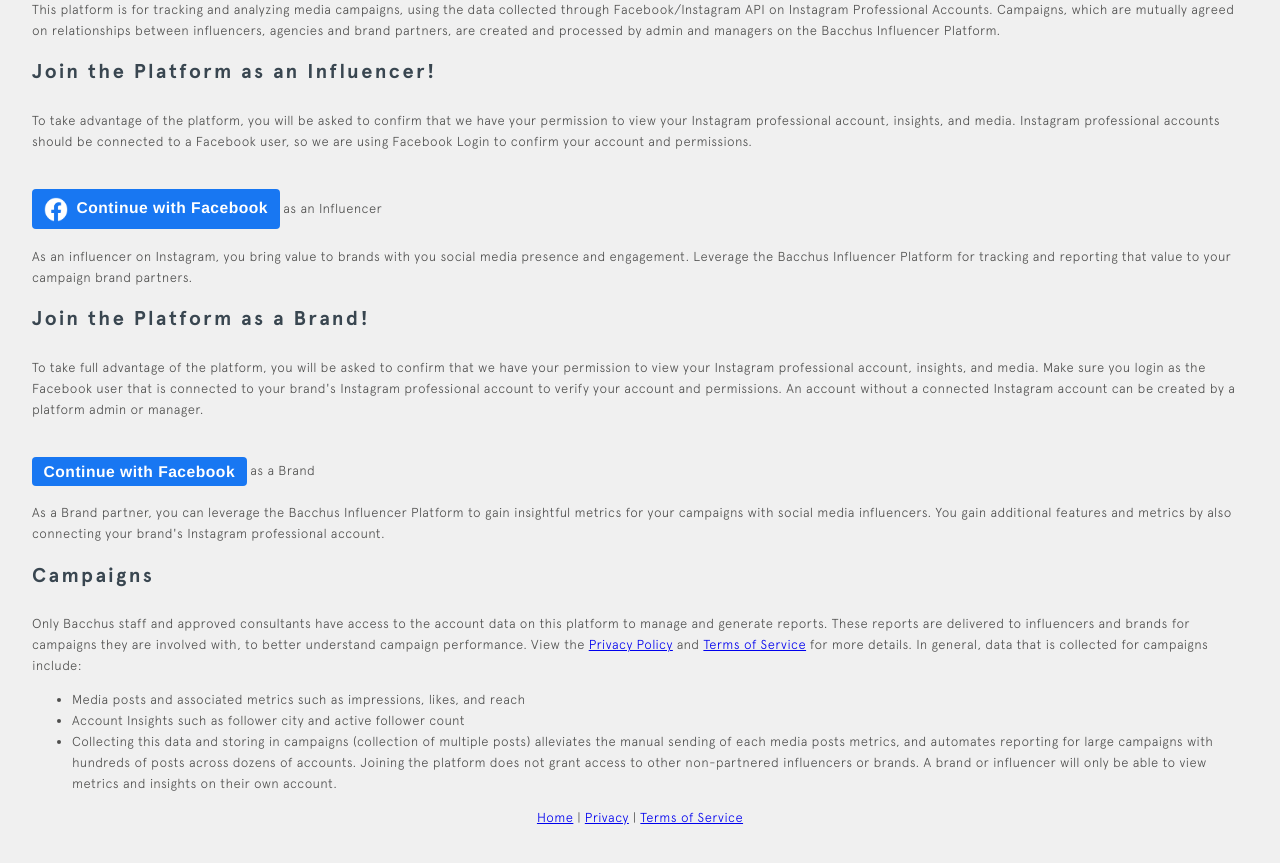
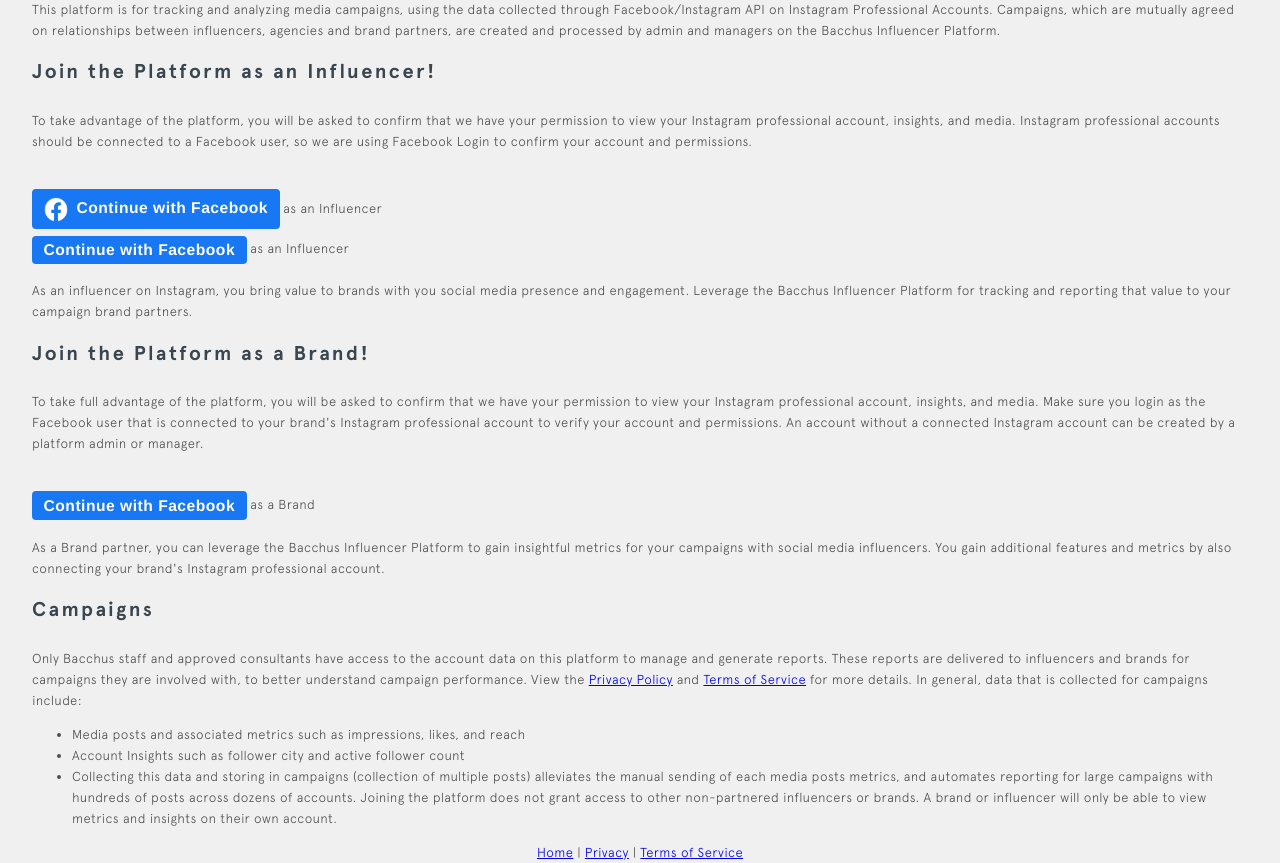
Before and after one commit to masterminds-kenya/social_network, a Flask app: page / in a window 1280 px wide. Shown: the part 174-1037 px from the top of the page. Before the commit the page ends 999 px from the top, so only its background shows below. Run offline with Flask 2, Linux system fonts and the light colour scheme; some libraries are stand-ins or nearby versions.

Commit message:
Start of embedding FB logo in the button looking link

```diff
--- a/application/static/main.css
+++ b/application/static/main.css
@@ -184,7 +184,6 @@
   display: inline-block;
   vertical-align: middle;
   background-color: #1877f2;
-  /* background-color: #98F7f2; */
   border-radius: 0.25rem;
   padding: 0.25rem 0.72rem;
   margin: 0.2rem 0;
@@ -192,19 +191,33 @@
   font-family: Helvetica, Arial, sans-serif;
   font-weight: 700;
   font-size: 0.977rem;
-  /* font-size: 11px; */
   /* line-height: 1.28; */
   text-align: center;
   color: #fff;
   text-decoration: none;
   cursor: pointer;
-  /* position: relative;
-  top: 44px;
-  opacity: 1;
-  z-index: 2; */
   }
   .test-button img {
     width: 1.56rem;
     margin: 0.23rem 0.2rem 0.23rem 0;
     vertical-align: middle;
   }
+  .fb-button {
+    display: inline-block;
+    vertical-align: middle;
+    background-color: #1877f2;
+    /* background-image: url("/static/f_logo_RGB-White_58.png");
+    background-position: 0.23rem 0.2rem; */
+    border-radius: 0.25rem;
+    padding: 0.25rem 0.72rem;
+    margin: 0.2rem 0;
+    white-space: nowrap;
+    font-family: Helvetica, Arial, sans-serif;
+    font-weight: 700;
+    font-size: 0.977rem;
+    line-height: 1.28;
+    text-align: center;
+    color: #fff;
+    text-decoration: none;
+    cursor: pointer;
+    }
--- a/application/templates/index.html
+++ b/application/templates/index.html
@@ -33,6 +33,10 @@
   </a>
     as an Influencer
   <br />
+  <a class="fb-button" href="{{ url_for('fb_login', mod='influencer') }}">
+    Continue with Facebook
+  </a>
+    as an Influencer
   <p>
     As an influencer on Instagram, you bring value to brands with you social media presence and engagement.
     Leverage the Bacchus Influencer Platform for tracking and reporting that value to your campaign brand partners.
```
